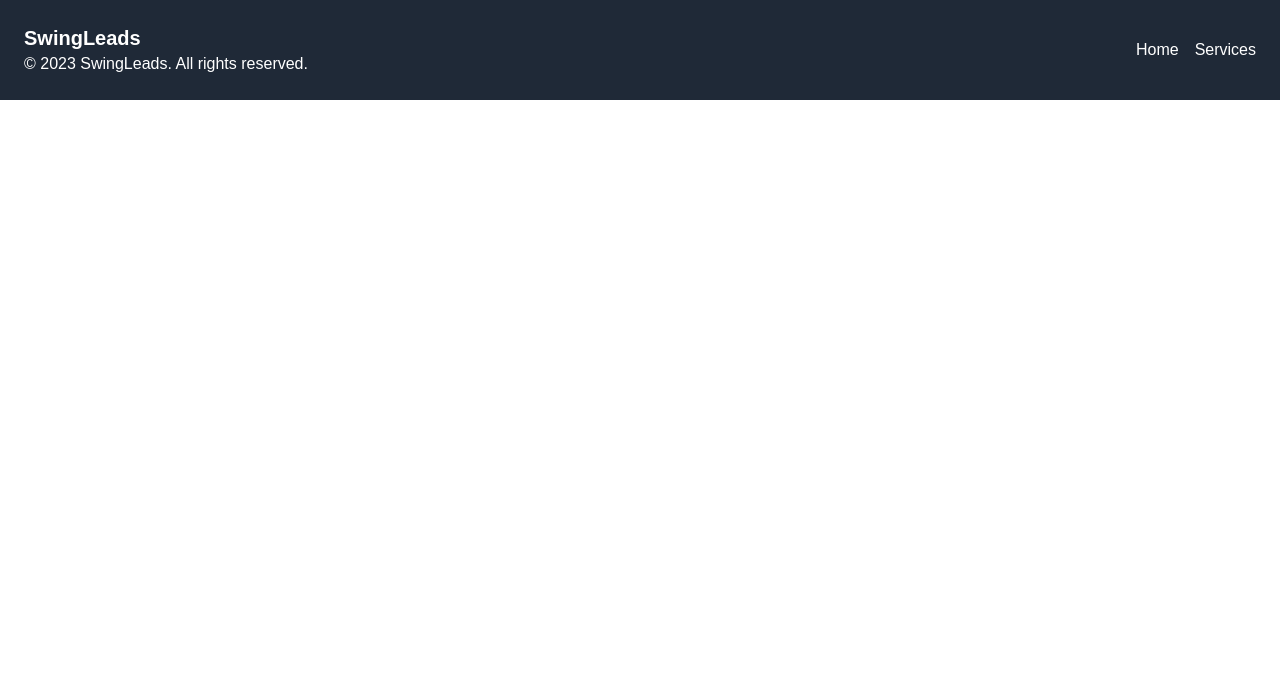
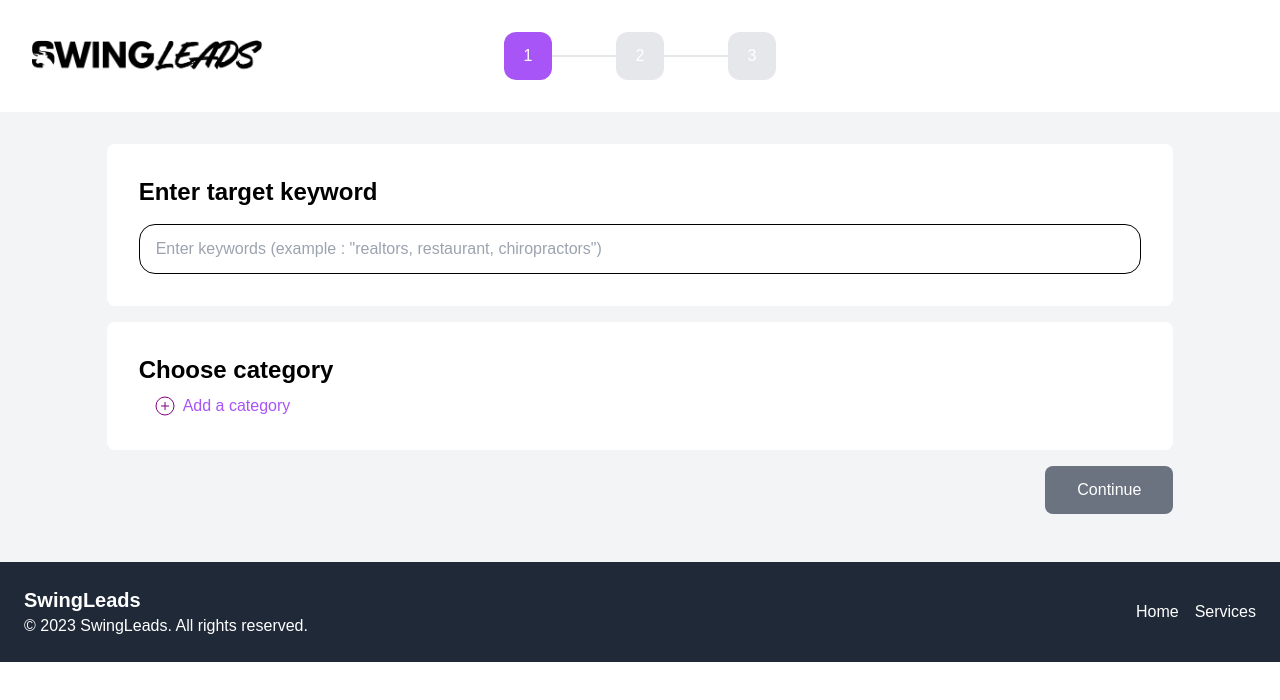
Before and after one commit to darkevo24/swingleads-fe, a React (Create React App) app: page / in a window 1280 px wide. Shown: the top 700 px of the page. Built offline with nearby package versions, Linux system fonts and the light colour scheme.

Commit message:
Update route path in App component

```diff
--- a/src/App.tsx
+++ b/src/App.tsx
@@ -12,7 +12,7 @@ const App: React.FC = () => {
     <Router>
       <div className="flex flex-col min-h-screen">
         <Routes>
-          <Route path="/post-a-job-step-1" element={<Step1 />} />
+          <Route path="/" element={<Step1 />} />
           <Route path="/post-a-job-step-2" element={<Step2 />} />
           <Route path="/post-a-job-step-3" element={<Step3 />} />
         </Routes>
```
